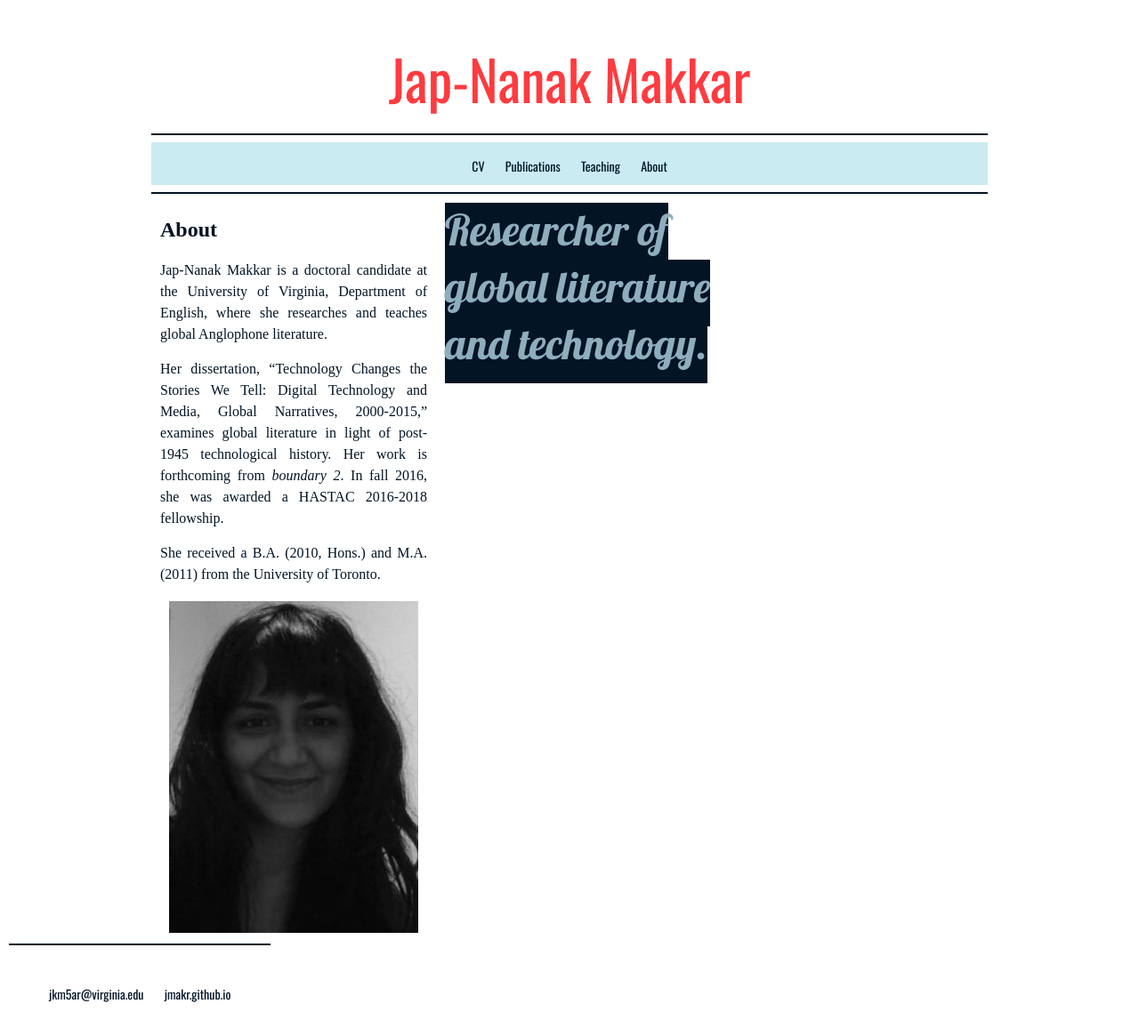
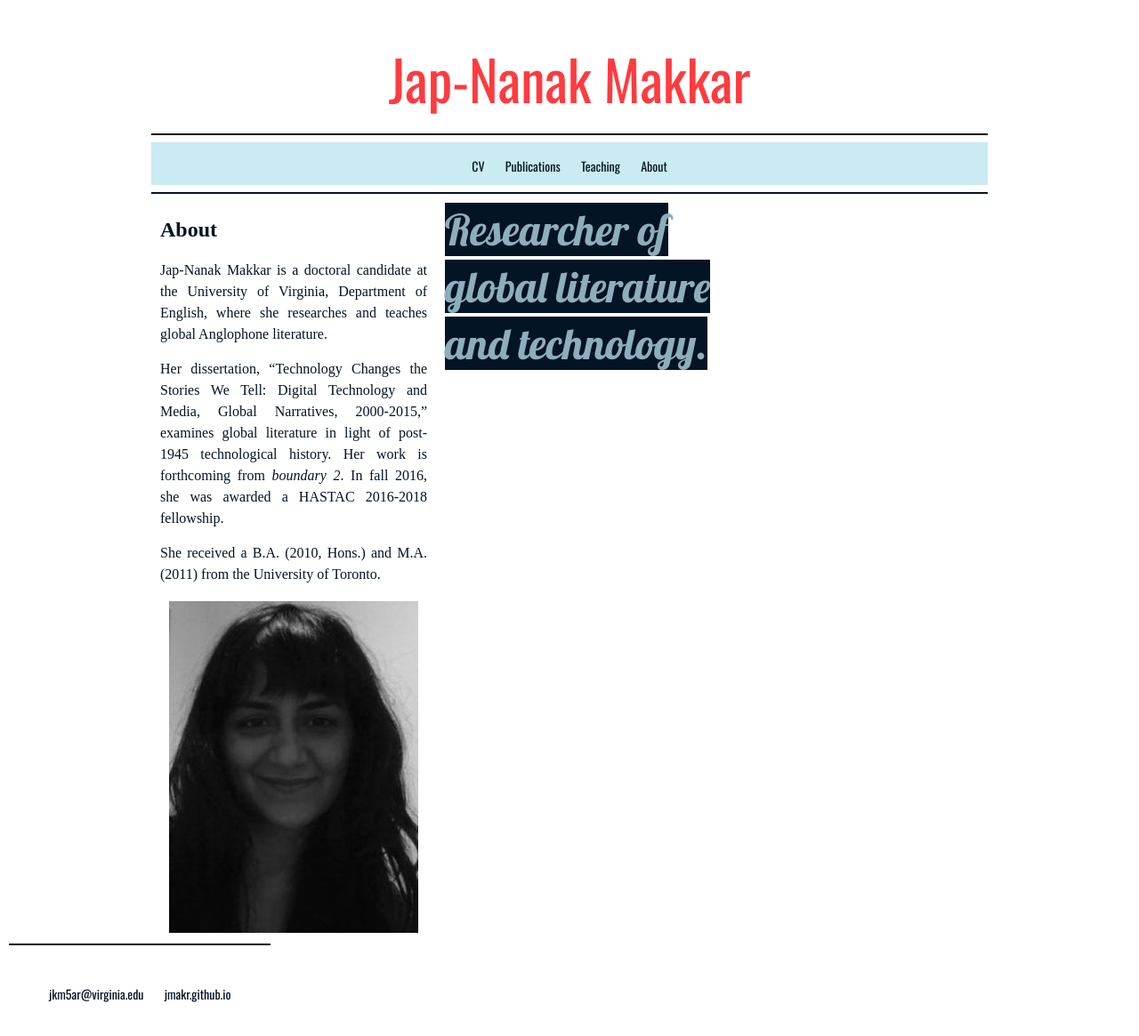
Before and after one commit to jmakr/jmakr.github.io, a Jekyll site: the page built from index.html, in a window 1280 px wide. Shown: the whole page at 89% size. Built offline with Jekyll 4.4.1, drawn with Linux system fonts in a browser that asks for light colours; some web fonts are replaced.

Commit message:
Update main.css

```diff
--- a/css/main.css
+++ b/css/main.css
@@ -211,10 +211,6 @@ p2 {
 
 }
 
-.p3box {
-   height: 450px;
-
-}
 
 p3 {
     display:inline;
@@ -225,7 +221,7 @@ p3 {
     background-color: #031424; /* ultramarine */
 	color: #8EAEBD; /* lightblue */
     text-align:left;
-    padding-bottom:5%;
+
 
 
 }
```
